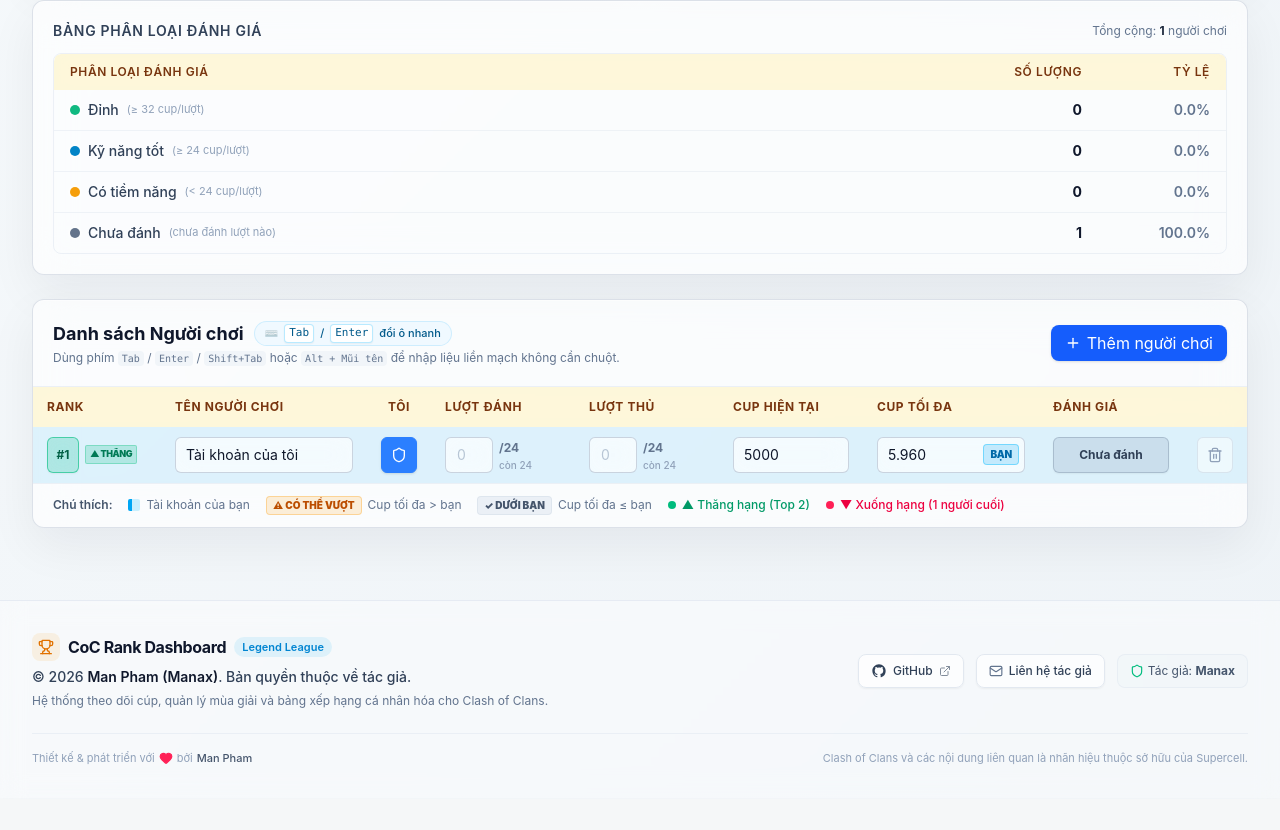
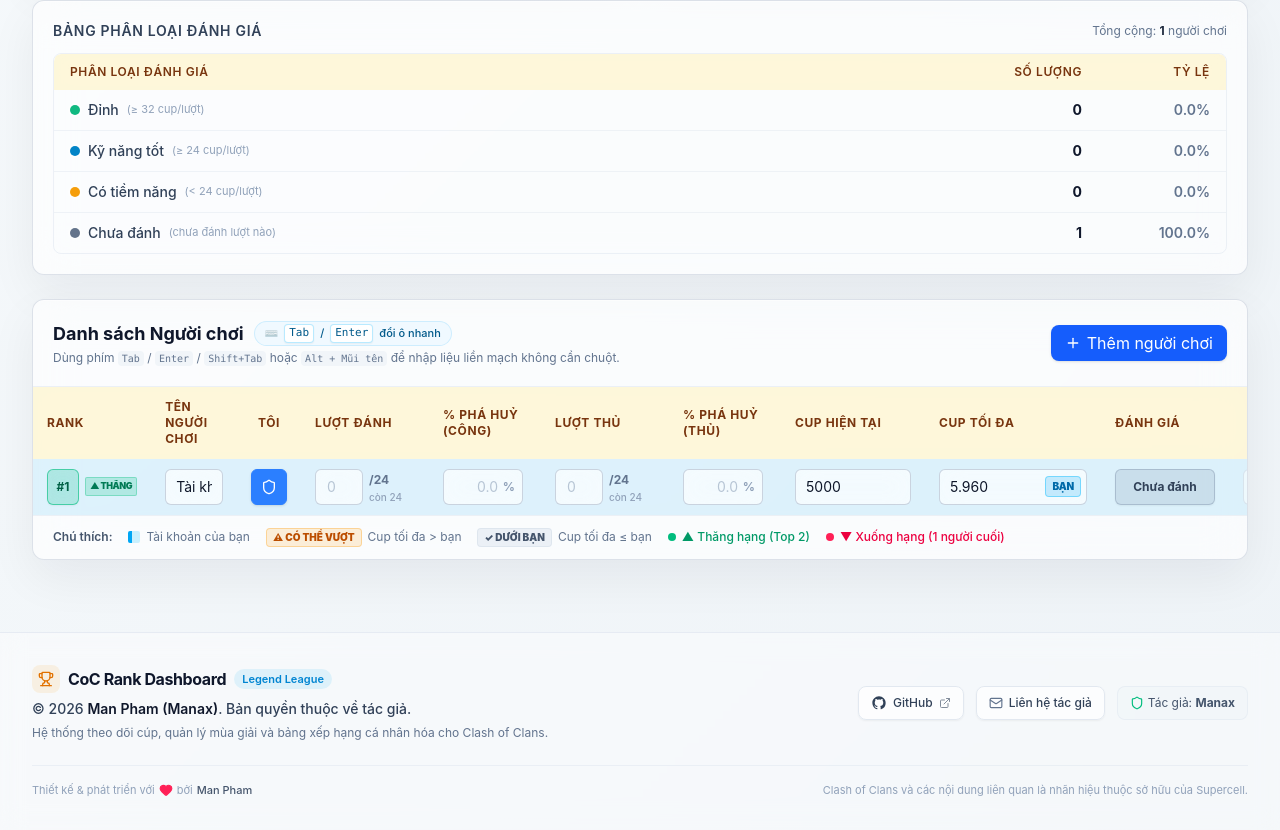
Before and after one commit to pmmdrg/coc-rank-dashboard, a React (Vite) app: page / in a window 1280 px wide. Shown: the part 808-1638 px from the top of the page. Before the commit the page ends 1606 px from the top, so only its background shows below. Built offline with nearby package versions, Linux system fonts and the light colour scheme.

Commit message:
feat: add attack and defense destruction percentage columns with tie-breaking

```diff
--- a/src/components/PlayerRow.tsx
+++ b/src/components/PlayerRow.tsx
@@ -1,3 +1,4 @@
+import { useEffect, useRef, useState } from 'react'
 import { Shield, Trash2 } from 'lucide-react'
 import type { Player, RatingCategory } from '../types'
 import { calculatePlayerRating, ratingLabels } from '../lib/ranking'
@@ -49,6 +50,11 @@ function handleNumberChange(
   onUpdateField(field, num)
 }
 
+function formatDestruction(val?: number): string {
+  if (val === undefined || val === null || val <= 0) return ''
+  return (Math.round(val * 10) / 10).toFixed(1)
+}
+
 export function PlayerRow({
   player,
   maxAttacks,
@@ -82,8 +88,86 @@ export function PlayerRow({
         ? 'border-l-4 border-l-rose-500 bg-rose-500/[0.03] dark:bg-rose-500/[0.06]'
         : 'border-l-4 border-l-transparent'
 
-  type EditableField = 'name' | 'attacks' | 'defenses' | 'currentCups'
-  const EDITABLE_FIELDS: EditableField[] = ['name', 'attacks', 'defenses', 'currentCups']
+  const isAtkFocused = useRef(false)
+  const isDefFocused = useRef(false)
+
+  const [localAtkDest, setLocalAtkDest] = useState(() => formatDestruction(player.attackDestruction))
+  const [localDefDest, setLocalDefDest] = useState(() => formatDestruction(player.defenseDestruction))
+
+  useEffect(() => {
+    if (!isAtkFocused.current) {
+      setLocalAtkDest(formatDestruction(player.attackDestruction))
+    }
+  }, [player.attackDestruction])
+
+  useEffect(() => {
+    if (!isDefFocused.current) {
+      setLocalDefDest(formatDestruction(player.defenseDestruction))
+    }
+  }, [player.defenseDestruction])
+
+  function handleDestructionChange(field: 'attackDestruction' | 'defenseDestruction', rawValue: string) {
+    let val = rawValue.replace(',', '.')
+
+    if (val === '') {
+      if (field === 'attackDestruction') setLocalAtkDest('')
+      else setLocalDefDest('')
+      onUpdateField(field, 0)
+      return
+    }
+
+    if (!/^\d*(?:\.\d?)?$/.test(val)) {
+      return
+    }
+
+    const parsed = parseFloat(val)
+    if (parsed > 100) {
+      val = '100'
+    }
+
+    if (field === 'attackDestruction') setLocalAtkDest(val)
+    else setLocalDefDest(val)
+
+    if (!Number.isNaN(parsed) && Number.isFinite(parsed)) {
+      const clamped = Math.min(100, Math.max(0, parsed))
+      onUpdateField(field, clamped)
+    }
+  }
+
+  function handleDestructionBlur(field: 'attackDestruction' | 'defenseDestruction') {
+    const currentVal = field === 'attackDestruction' ? localAtkDest : localDefDest
+    if (currentVal === '') return
+
+    const parsed = parseFloat(currentVal)
+    if (Number.isNaN(parsed) || !Number.isFinite(parsed) || parsed <= 0) {
+      if (field === 'attackDestruction') setLocalAtkDest('')
+      else setLocalDefDest('')
+      onUpdateField(field, 0)
+    } else {
+      const rounded = Math.min(100, Math.max(0, Math.round(parsed * 10) / 10))
+      const formatted = rounded.toFixed(1)
+      if (field === 'attackDestruction') setLocalAtkDest(formatted)
+      else setLocalDefDest(formatted)
+      onUpdateField(field, rounded)
+    }
+  }
+
+  type EditableField =
+    | 'name'
+    | 'attacks'
+    | 'attackDestruction'
+    | 'defenses'
+    | 'defenseDestruction'
+    | 'currentCups'
+
+  const EDITABLE_FIELDS: EditableField[] = [
+    'name',
+    'attacks',
+    'attackDestruction',
+    'defenses',
+    'defenseDestruction',
+    'currentCups',
+  ]
 
   function handleInputKeyDown(
     e: React.KeyboardEvent<HTMLInputElement>,
@@ -91,6 +175,12 @@ export function PlayerRow({
   ) {
     if (['attacks', 'defenses', 'currentCups'].includes(currentField)) {
       if (['-', '+', 'e', 'E', '.'].includes(e.key)) {
+        e.preventDefault()
+        return
+      }
+    }
+    if (['attackDestruction', 'defenseDestruction'].includes(currentField)) {
+      if (['-', '+', 'e', 'E'].includes(e.key)) {
         e.preventDefault()
         return
       }
@@ -310,7 +400,7 @@ export function PlayerRow({
             onKeyDown={(e) => handleInputKeyDown(e, 'attacks')}
             onChange={(e) => handleNumberChange(e.target.value, 'attacks', onUpdateField, maxAttacks)}
             className="soft-field h-9 w-12 rounded-md px-1 text-center text-sm font-semibold placeholder:text-slate-400/60 dark:placeholder:text-slate-500"
-            title="Số lượt đánh (Tab/Enter sang Lượt thủ, Alt+Mũi tên để di chuyển)"
+            title="Số lượt đánh (Tab/Enter sang % Công, Alt+Mũi tên để di chuyển)"
           />
           <div className="flex flex-col justify-center leading-none">
             <span className="select-none text-xs font-bold text-slate-500 dark:text-slate-400">
@@ -329,6 +419,35 @@ export function PlayerRow({
         </div>
       </td>
 
+      {/* % Phá huỷ trên mỗi lượt công */}
+      <td className="px-3.5 py-2.5 align-middle">
+        <div className="relative flex h-9 w-20 items-center">
+          <input
+            data-field="attackDestruction"
+            type="text"
+            inputMode="decimal"
+            value={localAtkDest}
+            placeholder="0.0"
+            onFocus={(e) => {
+              isAtkFocused.current = true
+              e.target.select()
+            }}
+            onBlur={() => {
+              isAtkFocused.current = false
+              handleDestructionBlur('attackDestruction')
+              onFinishEditing?.()
+            }}
+            onKeyDown={(e) => handleInputKeyDown(e, 'attackDestruction')}
+            onChange={(e) => handleDestructionChange('attackDestruction', e.target.value)}
+            className="soft-field h-9 w-full rounded-md pr-6 pl-2 text-right text-sm font-semibold placeholder:text-slate-400/60 dark:placeholder:text-slate-500"
+            title="% Phá huỷ trên mỗi lượt tấn công (0.0% - 100.0%) (Tab/Enter sang Lượt thủ)"
+          />
+          <span className="pointer-events-none absolute right-2 text-xs font-bold text-slate-400 dark:text-slate-500">
+            %
+          </span>
+        </div>
+      </td>
+
       {/* Số lượt thủ */}
       <td className="px-3.5 py-2.5 align-middle">
         <div className="flex h-9 items-center gap-1.5">
@@ -344,7 +463,7 @@ export function PlayerRow({
             onKeyDown={(e) => handleInputKeyDown(e, 'defenses')}
             onChange={(e) => handleNumberChange(e.target.value, 'defenses', onUpdateField, maxDefenses)}
             className="soft-field h-9 w-12 rounded-md px-1 text-center text-sm font-semibold placeholder:text-slate-400/60 dark:placeholder:text-slate-500"
-            title="Số lượt thủ (Tab/Enter sang Cup, Shift+Tab về Lượt đánh)"
+            title="Số lượt thủ (Tab/Enter sang % Thủ, Shift+Tab về % Công)"
           />
           <div className="flex flex-col justify-center leading-none">
             <span className="select-none text-xs font-bold text-slate-500 dark:text-slate-400">
@@ -363,6 +482,35 @@ export function PlayerRow({
         </div>
       </td>
 
+      {/* % Phá huỷ trên mỗi lượt thủ */}
+      <td className="px-3.5 py-2.5 align-middle">
+        <div className="relative flex h-9 w-20 items-center">
+          <input
+            data-field="defenseDestruction"
+            type="text"
+            inputMode="decimal"
+            value={localDefDest}
+            placeholder="0.0"
+            onFocus={(e) => {
+              isDefFocused.current = true
+              e.target.select()
+            }}
+            onBlur={() => {
+              isDefFocused.current = false
+              handleDestructionBlur('defenseDestruction')
+              onFinishEditing?.()
+            }}
+            onKeyDown={(e) => handleInputKeyDown(e, 'defenseDestruction')}
+            onChange={(e) => handleDestructionChange('defenseDestruction', e.target.value)}
+            className="soft-field h-9 w-full rounded-md pr-6 pl-2 text-right text-sm font-semibold placeholder:text-slate-400/60 dark:placeholder:text-slate-500"
+            title="% Phá huỷ trên mỗi lượt phòng thủ (0.0% - 100.0%) (Tab/Enter sang Cup hiện tại)"
+          />
+          <span className="pointer-events-none absolute right-2 text-xs font-bold text-slate-400 dark:text-slate-500">
+            %
+          </span>
+        </div>
+      </td>
+
       {/* Số cup hiện tại */}
       <td className="px-3.5 py-2.5 align-middle">
         <input
@@ -376,7 +524,7 @@ export function PlayerRow({
           onKeyDown={(e) => handleInputKeyDown(e, 'currentCups')}
           onChange={(e) => handleNumberChange(e.target.value, 'currentCups', onUpdateField)}
           className="soft-field h-9 w-full rounded-md px-2.5 text-sm font-semibold placeholder:text-slate-400/60 dark:placeholder:text-slate-500"
-          title="Số cup hiện tại (Enter để lưu & xếp hạng, Shift+Tab về Lượt thủ, Tab sang người chơi kế tiếp)"
+          title="Số cup hiện tại (Enter để lưu & xếp hạng, Shift+Tab về % Thủ, Tab sang người chơi kế tiếp)"
         />
       </td>
 
--- a/src/components/PlayerTable.tsx
+++ b/src/components/PlayerTable.tsx
@@ -410,17 +410,19 @@ export function PlayerTable({
       </div>
 
       <div className="overflow-x-auto">
-        <table className="relative w-full min-w-[1080px] border-separate border-spacing-0 text-left text-sm">
+        <table className="relative w-full min-w-[1260px] border-separate border-spacing-0 text-left text-sm">
           <thead className="soft-table-head text-xs uppercase tracking-wider">
             <tr>
-              <th className="w-32 px-3.5 py-3 whitespace-nowrap">Rank</th>
+              <th className="w-28 px-3.5 py-3 whitespace-nowrap">Rank</th>
               <th className="px-3.5 py-3">Tên người chơi</th>
-              <th className="w-16 px-3.5 py-3 text-center">Tôi</th>
-              <th className="w-36 px-3.5 py-3">Lượt đánh</th>
-              <th className="w-36 px-3.5 py-3">Lượt thủ</th>
+              <th className="w-14 px-3.5 py-3 text-center">Tôi</th>
+              <th className="w-32 px-3.5 py-3">Lượt đánh</th>
+              <th className="w-28 px-3.5 py-3">% Phá huỷ (Công)</th>
+              <th className="w-32 px-3.5 py-3">Lượt thủ</th>
+              <th className="w-28 px-3.5 py-3">% Phá huỷ (Thủ)</th>
               <th className="w-36 px-3.5 py-3">Cup hiện tại</th>
               <th className="w-44 px-3.5 py-3">Cup tối đa</th>
-              <th className="w-36 px-3.5 py-3">Đánh giá</th>
+              <th className="w-32 px-3.5 py-3">Đánh giá</th>
               <th className="w-14 px-3.5 py-3"></th>
             </tr>
           </thead>
@@ -463,7 +465,7 @@ export function PlayerTable({
                   {/* Vạch Phân Cách Thăng Hạng */}
                   {isAfterPromotionLine && (
                     <tr key="divider-promotion" className="select-none animate-fade-in">
-                      <td colSpan={9} className="p-0 border-y-2 border-emerald-500 bg-emerald-500/20 dark:bg-emerald-950/70">
+                      <td colSpan={11} className="p-0 border-y-2 border-emerald-500 bg-emerald-500/20 dark:bg-emerald-950/70">
                         <div className="flex items-center justify-between px-4 py-2 text-xs font-black text-emerald-800 dark:text-emerald-300">
                           <div className="flex items-center gap-2">
                             <span className="flex h-3.5 w-3.5 items-center justify-center rounded-full bg-emerald-500 text-[10px] text-white">
@@ -482,7 +484,7 @@ export function PlayerTable({
                   {/* Vạch Phân Cách Xuống Hạng */}
                   {isBeforeDemotionLine && (
                     <tr key="divider-demotion" className="select-none animate-fade-in">
-                      <td colSpan={9} className="p-0 border-y-2 border-rose-500 bg-rose-500/20 dark:bg-rose-950/70">
+                      <td colSpan={11} className="p-0 border-y-2 border-rose-500 bg-rose-500/20 dark:bg-rose-950/70">
                         <div className="flex items-center justify-between px-4 py-2 text-xs font-black text-rose-800 dark:text-rose-300">
                           <div className="flex items-center gap-2">
                             <span className="flex h-3.5 w-3.5 items-center justify-center rounded-full bg-rose-500 text-[10px] text-white">
--- a/src/data/sampleSeason.ts
+++ b/src/data/sampleSeason.ts
@@ -35,6 +35,8 @@ export const sampleSeason: Season = {
       rank: 1,
       attacks: 0,
       defenses: 0,
+      attackDestruction: 0,
+      defenseDestruction: 0,
       currentCups: 5000,
       maxPossibleCups: 5960,
       rating: 'safe',
--- a/src/lib/csv.ts
+++ b/src/lib/csv.ts
@@ -15,7 +15,9 @@ const csvColumns = [
   'name',
   'rank',
   'attacks',
+  'attackDestruction',
   'defenses',
+  'defenseDestruction',
   'currentCups',
   'maxPossibleCups',
   'rating',
@@ -97,7 +99,9 @@ export function seasonsToCsv(seasons: Season[]): string {
           player.name,
           player.rank,
           player.attacks,
+          (player.attackDestruction ?? 0).toFixed(1),
           player.defenses,
+          (player.defenseDestruction ?? 0).toFixed(1),
           player.currentCups,
           player.maxPossibleCups,
           player.rating,
@@ -162,12 +166,19 @@ export function csvToSeasons(csv: string): Season[] {
     const currentSeason = seasonMap.get(seasonName)!
     const id = entry.id || crypto.randomUUID()
 
+    const rawAtkDest = entry.attackDestruction ? parseNumber(entry.attackDestruction) : 0
+    const attackDestruction = Math.min(100, Math.max(0, Math.round(rawAtkDest * 10) / 10))
+    const rawDefDest = entry.defenseDestruction ? parseNumber(entry.defenseDestruction) : 0
+    const defenseDestruction = Math.min(100, Math.max(0, Math.round(rawDefDest * 10) / 10))
+
     currentSeason.players.push({
       id,
       name: entry.name || 'Unnamed player',
       rank: parseNumber(entry.rank),
       attacks: parseNumber(entry.attacks),
       defenses: parseNumber(entry.defenses),
+      attackDestruction,
+      defenseDestruction,
       currentCups: parseNumber(entry.currentCups),
       maxPossibleCups: parseNumber(entry.maxPossibleCups),
       rating: ['safe', 'contested', 'danger', 'elite'].includes(entry.rating)
--- a/src/types.ts
+++ b/src/types.ts
@@ -6,6 +6,8 @@ export type Player = {
   rank: number
   attacks: number
   defenses: number
+  attackDestruction?: number
+  defenseDestruction?: number
   currentCups: number
   maxPossibleCups: number
   rating: RatingCategory
```
Also changed, not shown: src/lib/ranking.ts (+26 -0 lines).
